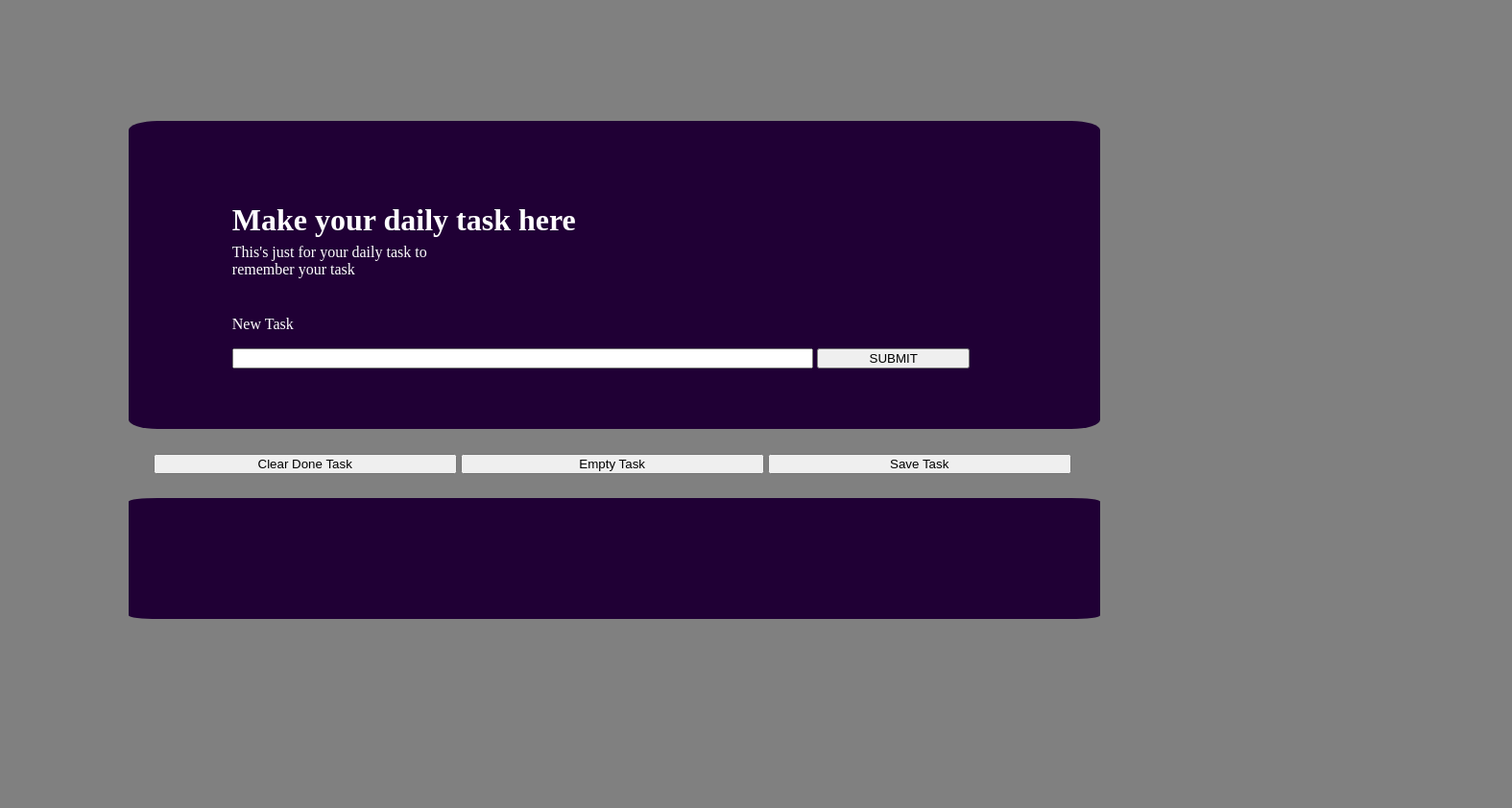
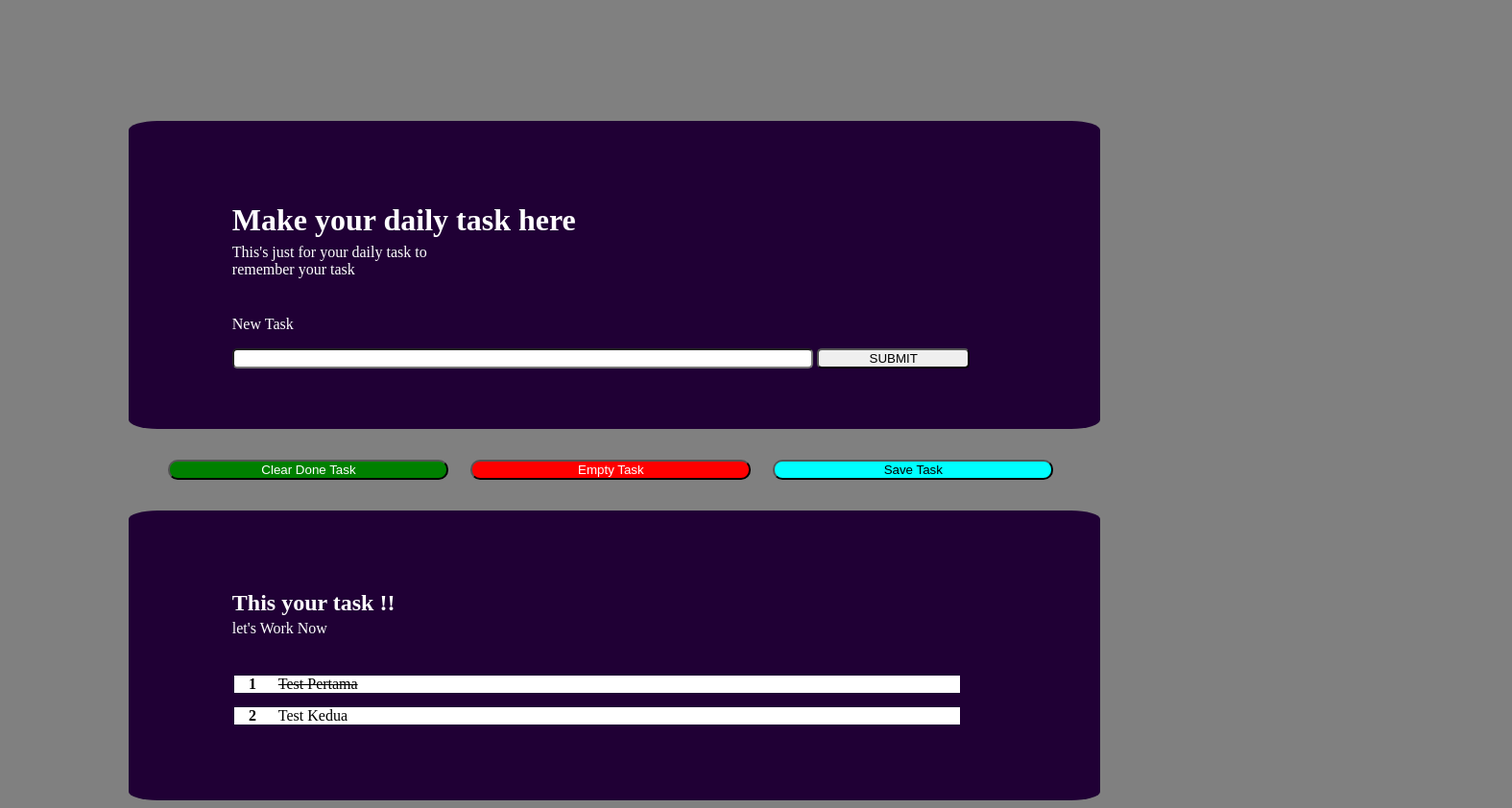
Before and after one commit to nceko/todo-task, a plain HTML site: page index.html in a window 1280 px wide. Shown: the whole page at 96% size, 1575 px wide, since content can reach past the window. Before the commit the page ends 800 px from the top, so only its background shows below. Drawn offline with Linux system fonts and the light colour scheme.

Commit message:
[+] Finish CSS

```diff
--- a/assets/css/index.css
+++ b/assets/css/index.css
@@ -42,29 +42,103 @@ label {
 input {
   width: 75%;
   padding: auto;
+  border-radius: 5px;
 }
 
 .form-input button {
   width: 20%;
   padding: auto;
+  border-radius: 5px;
+}
+
+.form-input button:hover {
+  background-color: grey;
+  color: white;
 }
 
 .nav-action {
   margin-top: -10%;
   margin-bottom: -20%;
-  padding: 12%;
-  width: 100%;
+  padding: 12.5%;
 }
 
 .nav-action button {
-  width: 25%;
+  width: 30.8%;
+  margin-left: 1%;
+  margin-right: 1%;
+  border-radius: 10px;
+}
+
+.success {
+  background-color: green;
+  color: white;
+}
+
+.danger {
+  background-color: red;
+  color: white;
+}
+
+.info {
+  background-color: aqua;
+  color: black;
+}
+
+.success:hover {
+  background-color: rgba(0, 128, 0, 0.445);
+  color: white;
+}
+
+.danger:hover {
+  background-color: rgba(255, 0, 0, 0.445);
+  color: white;
+}
+
+.info:hover {
+  background-color: rgba(0, 255, 255, 0.445);
+  color: black;
+}
+
+.list-view {
+  display: blok;
 }
 
 ol {
-  display: none;
+  list-style-type: none;
+  counter-reset: my-counter;
 }
 
-@media only screen and (max-width: 601px) {
+li {
+  counter-increment: my-counter;
+  margin-left: -5%;
+  margin-right: 5%;
+  margin-bottom: 2%;
+}
+
+li:before {
+  content: counter(my-counter);
+  display: inline-block;
+  width: 5%;
+  text-align: center;
+  margin-right: 8px;
+  font-weight: bold;
+}
+
+li {
+  background-color: white;
+}
+
+li:hover {
+  background-color: grey;
+  color: white;
+}
+
+.clear-task {
+  text-decoration-line: line-through;
+  -moz-text-decoration-line: line-through;
+}
+
+@media only screen and (max-width: 700px) {
   header h1 {
     font-size: 20px;
   }
@@ -72,4 +146,14 @@ ol {
   header p {
     font-size: small;
   }
+
+  .form-input button {
+    font-size: 12px;
+  }
+
+  .nav-action button {
+    font-size: 12px;
+    width: 30%;
+    border-radius: 10px;
+  }
 }
--- a/index.html
+++ b/index.html
@@ -28,14 +28,21 @@
       </section>
     </div>
     <div class="nav-action">
-      <button>Clear Done Task</button>
-      <button>Empty Task</button>
-      <button>Save Task</button>
+      <button class="success">Clear Done Task</button>
+      <button class="danger">Empty Task</button>
+      <button class="info">Save Task</button>
     </div>
-    <div class="container">
+    <div class="container list-view">
       <section>
+        <header>
+          <h1>This your task !!</h1>
+          <p>let's Work Now</p>
+        </header>
         <main>
-          <ol id="this-list"></ol>
+          <ol id="this-list">
+            <li class="clear-task">Test Pertama</li>
+            <li>Test Kedua</li>
+          </ol>
         </main>
       </section>
     </div>
```
